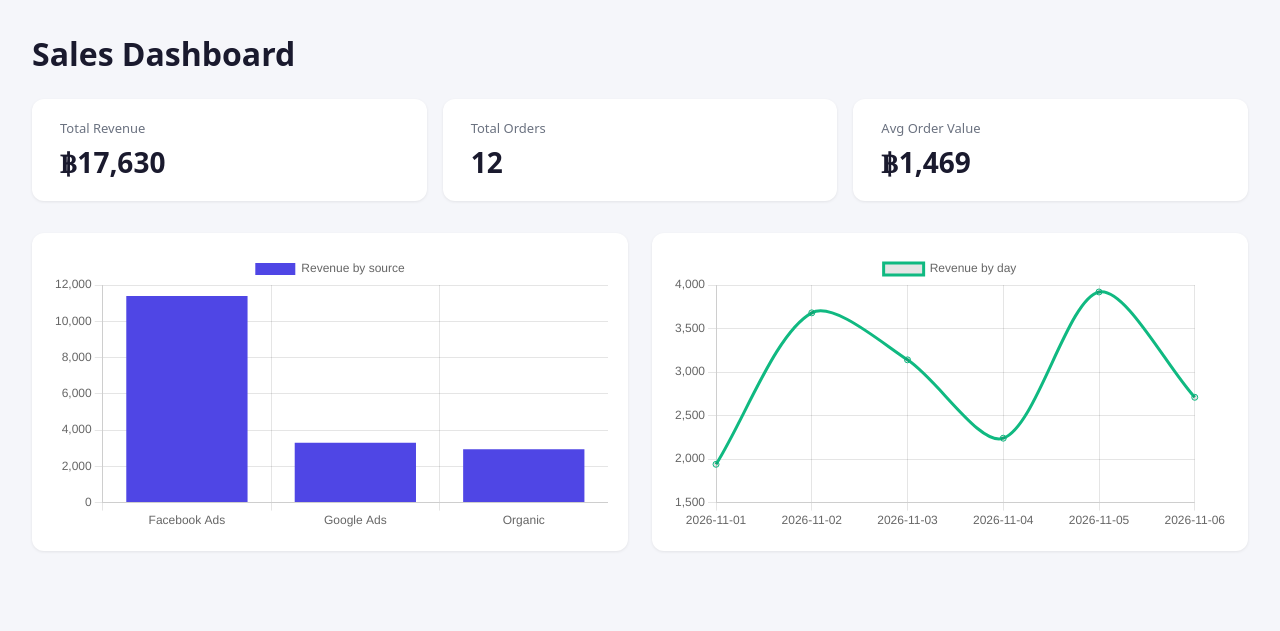
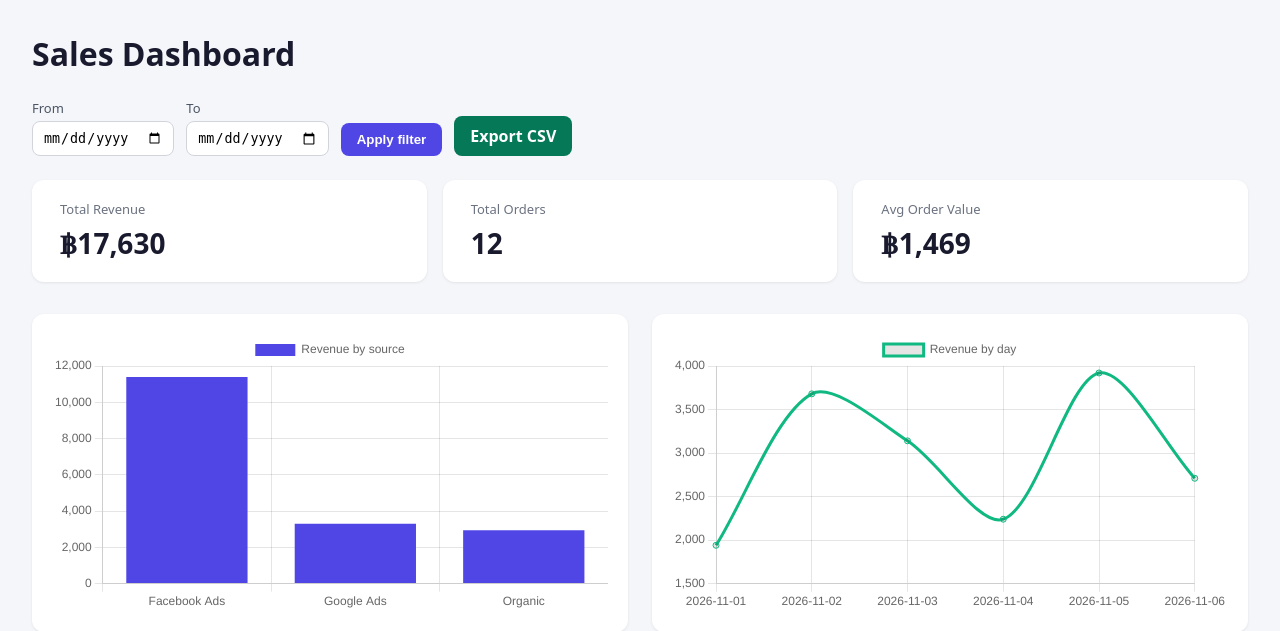
Before and after one commit to Miimi-oii/automation-portfolio, a Flask app: page / in a window 1280 px wide. Shown: the top 631 px of the page. Run offline with Flask 3, Linux system fonts and the light colour scheme.

Commit message:
Add date-range filter and CSV export to reporting dashboard
Clients commonly ask for a date filter plus data export on top of
dashboards; both are now wired into project #4.

Co-Authored-By: Claude Sonnet 5 <noreply@anthropic.com>

```diff
--- a/04-reporting-dashboard/main.py
+++ b/04-reporting-dashboard/main.py
@@ -1,9 +1,11 @@
 """
 Reads sales/lead data (CSV here; swap for a DB/API query in a real job) and serves
-a dashboard: KPI tiles, revenue by source, revenue by day.
+a dashboard: KPI tiles, revenue by source, revenue by day. Filterable by date range,
+and exportable to CSV with the same filter applied.
 """
+import io
 import pandas as pd
-from flask import Flask, render_template
+from flask import Flask, render_template, request, Response
 
 app = Flask(__name__)
 DATA_FILE = "data.csv"
@@ -14,9 +16,20 @@ def load_data() -> pd.DataFrame:
     return df
 
 
+def filtered_data(start: str | None, end: str | None) -> pd.DataFrame:
+    df = load_data()
+    if start:
+        df = df[df["date"] >= pd.to_datetime(start)]
+    if end:
+        df = df[df["date"] <= pd.to_datetime(end)]
+    return df
+
+
 @app.route("/")
 def dashboard():
-    df = load_data()
+    start = request.args.get("start", "")
+    end = request.args.get("end", "")
+    df = filtered_data(start or None, end or None)
 
     total_revenue = df["amount"].sum()
     total_orders = len(df)
@@ -27,6 +40,8 @@ def dashboard():
 
     return render_template(
         "dashboard.html",
+        start=start,
+        end=end,
         total_revenue=f"{total_revenue:,.0f}",
         total_orders=total_orders,
         avg_order=f"{avg_order:,.0f}",
@@ -37,5 +52,17 @@ def dashboard():
     )
 
 
+@app.route("/export.csv")
+def export_csv():
+    start = request.args.get("start", "")
+    end = request.args.get("end", "")
+    df = filtered_data(start or None, end or None)
+
+    buf = io.StringIO()
+    df.to_csv(buf, index=False)
+    return Response(buf.getvalue(), mimetype="text/csv",
+                     headers={"Content-Disposition": "attachment; filename=sales_export.csv"})
+
+
 if __name__ == "__main__":
     app.run(port=8100, debug=True)
--- a/04-reporting-dashboard/templates/dashboard.html
+++ b/04-reporting-dashboard/templates/dashboard.html
@@ -13,10 +13,26 @@
     .kpi .value { font-size: 28px; font-weight: 700; }
     .charts { display: grid; grid-template-columns: 1fr 1fr; gap: 24px; }
     .card { background: white; border-radius: 12px; padding: 20px; box-shadow: 0 1px 3px rgba(0,0,0,.08); }
+    .toolbar { display: flex; align-items: flex-end; gap: 12px; margin-bottom: 24px; }
+    .toolbar label { display: block; font-size: 13px; color: #4b5563; margin-bottom: 4px; }
+    .toolbar input[type=date] { padding: 8px 10px; border: 1px solid #d1d5db; border-radius: 8px; }
+    .toolbar button, .toolbar a.export {
+      padding: 9px 16px; border-radius: 8px; border: none; cursor: pointer; font-weight: 600;
+      text-decoration: none; display: inline-block;
+    }
+    .toolbar button { background: #4f46e5; color: white; }
+    .toolbar a.export { background: #047857; color: white; }
   </style>
 </head>
 <body>
   <h1>Sales Dashboard</h1>
+
+  <form class="toolbar" method="get">
+    <div><label>From</label><input type="date" name="start" value="{{ start }}"></div>
+    <div><label>To</label><input type="date" name="end" value="{{ end }}"></div>
+    <button type="submit">Apply filter</button>
+    <a class="export" href="/export.csv?start={{ start }}&end={{ end }}">Export CSV</a>
+  </form>
 
   <div class="kpis">
     <div class="kpi"><div class="label">Total Revenue</div><div class="value">฿{{ total_revenue }}</div></div>
```
Also changed, not shown: 04-reporting-dashboard/README.md.
